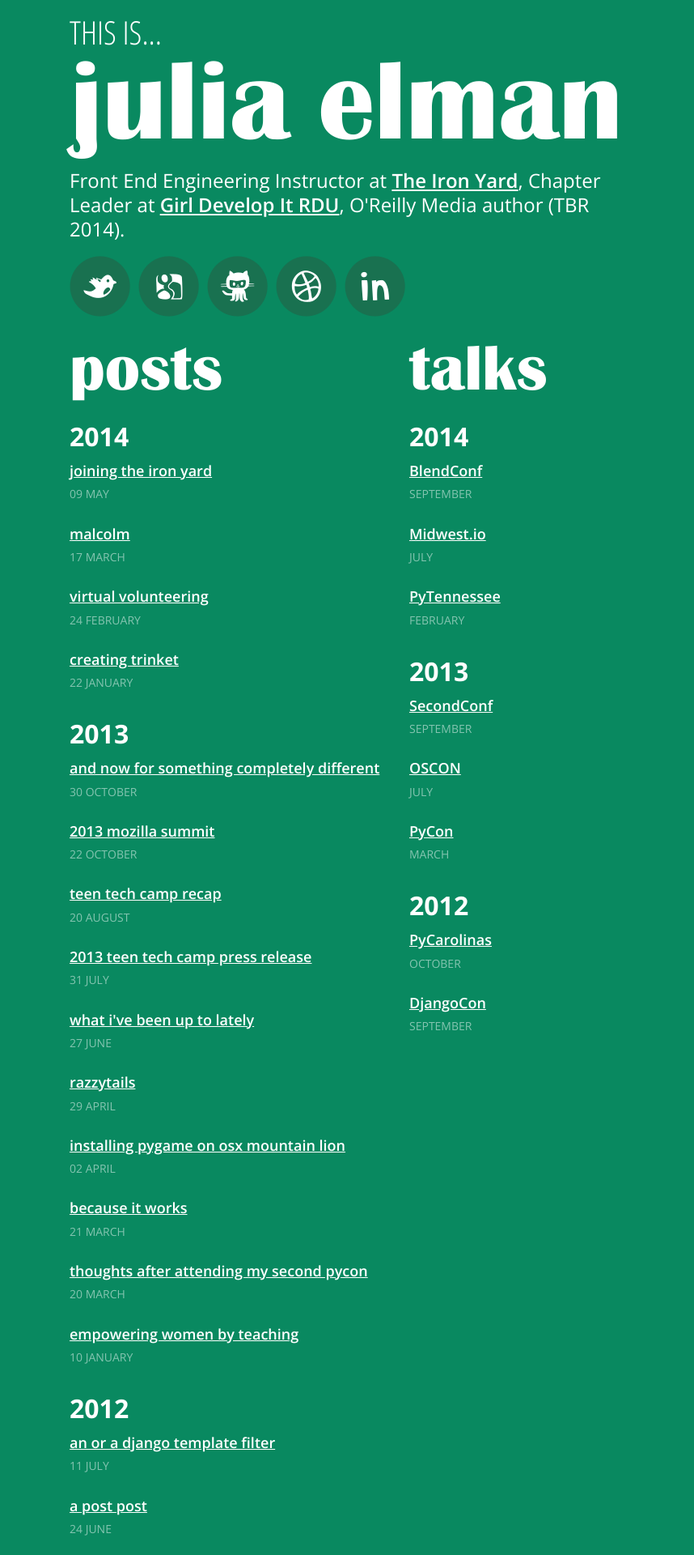
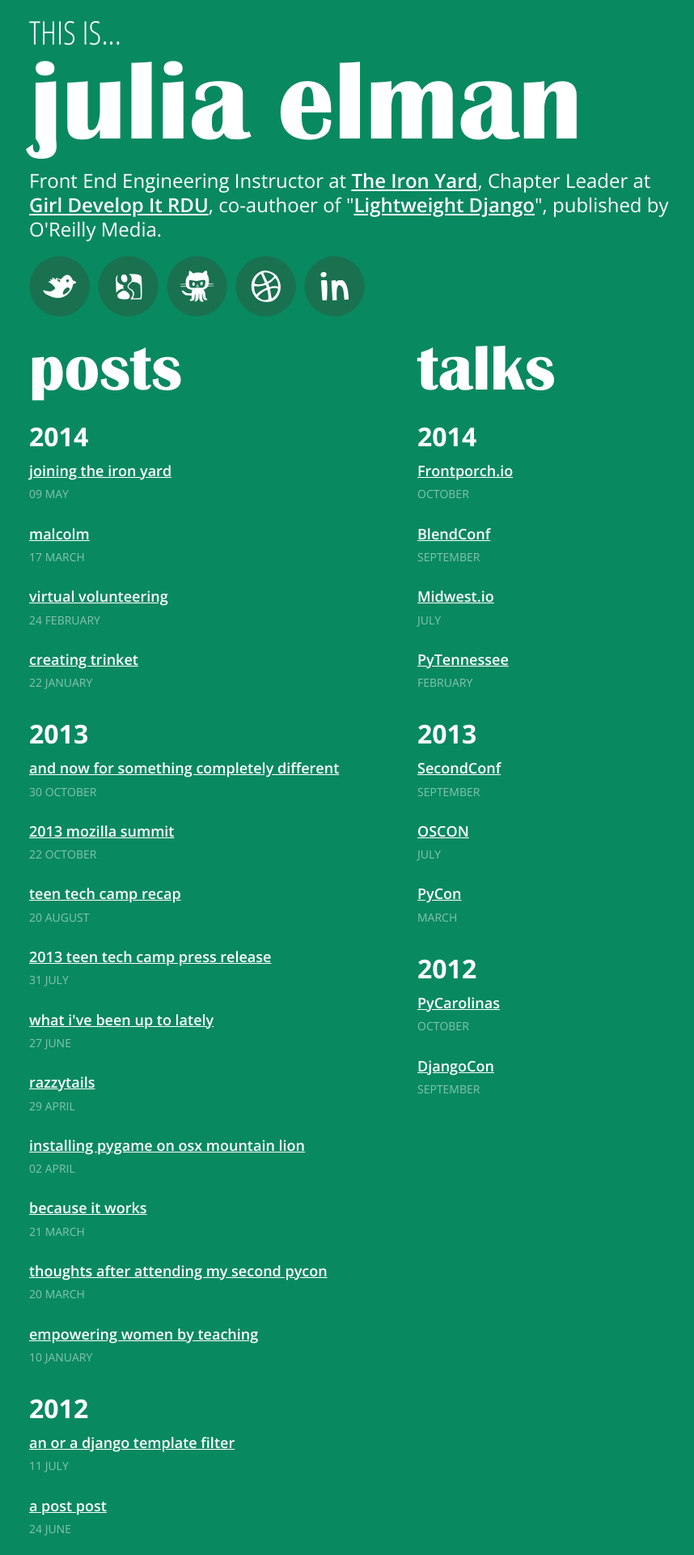
Before and after one commit to juliaelman/juliaelman.github.io, a Jekyll site: the page built from index.html, in a window 1280 px wide. Shown: the top 1920 px of the page at 81% size, without its empty margins (204-1062 px from the left). Built offline with Jekyll 4.4.1, drawn with Linux system fonts in a browser that asks for light colours; some web fonts are replaced; Markdown is read by kramdown in place of the engine named in the settings.

Commit message:
Adding Frontporch and widening page width.

```diff
--- a/index.html
+++ b/index.html
@@ -6,7 +6,7 @@ id: homepage
 <header>
 	<span class="intro">THIS IS...</span>
 	<h1>{{ page.title }}</h1>
-	<p>Front End Engineering Instructor at <a href="http://theironyard.com">The Iron Yard</a>, Chapter Leader at <a href="http://www.meetup.com/Girl-Develop-It-RDU/">Girl Develop It RDU</a>, O'Reilly Media author (TBR 2014).</p>
+	<p>Front End Engineering Instructor at <a href="http://theironyard.com">The Iron Yard</a>, Chapter Leader at <a href="http://www.meetup.com/Girl-Develop-It-RDU/">Girl Develop It RDU</a>, co-authoer of "<a href="http://bit.ly/lightweightdjango">Lightweight Django</a>", published by O'Reilly Media.</p>
 	<ul class="social">
 		<li>
 			<a href="https://twitter.com/juliaelman/">
@@ -65,7 +65,15 @@ id: homepage
 		<h3>2014</h3>
 		<article>
 			<p>
-				<a href="http://lanyrd.com/2014/blendconf14/">
+				<a href="http://frontporch.io/">
+					Frontporch.io
+				</a>
+			</p>
+			<p class="time">OCTOBER</p>
+		</article>
+		<article>
+			<p>
+				<a href="http://www.blendconf.com/">
 					BlendConf
 				</a>
 			</p>
--- a/static/stylesheets/less/base.less
+++ b/static/stylesheets/less/base.less
@@ -186,7 +186,7 @@ blockquote {
 
 .container {
 	display: block;
-	max-width: 700px;
+	max-width: 800px;
 	margin: auto;
 }
 
```
Also changed, not shown: static/stylesheets/base.css.
